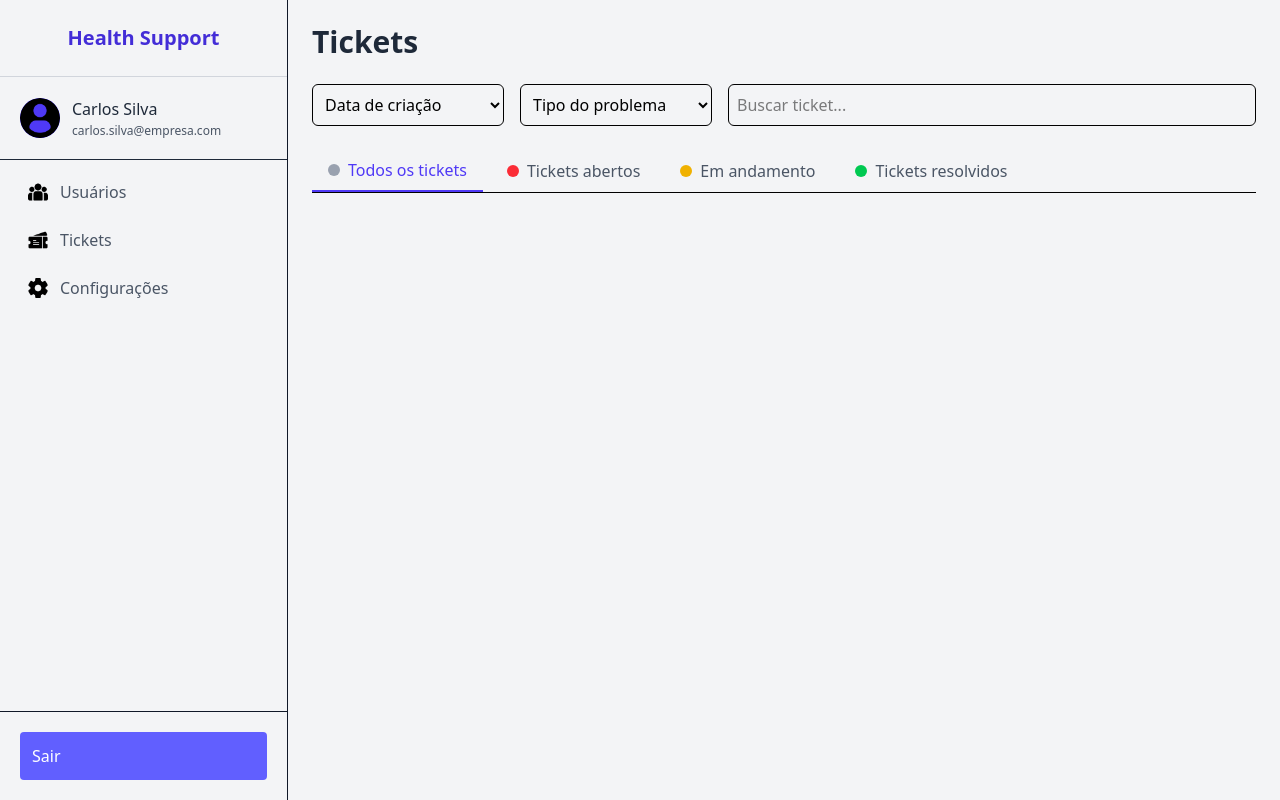
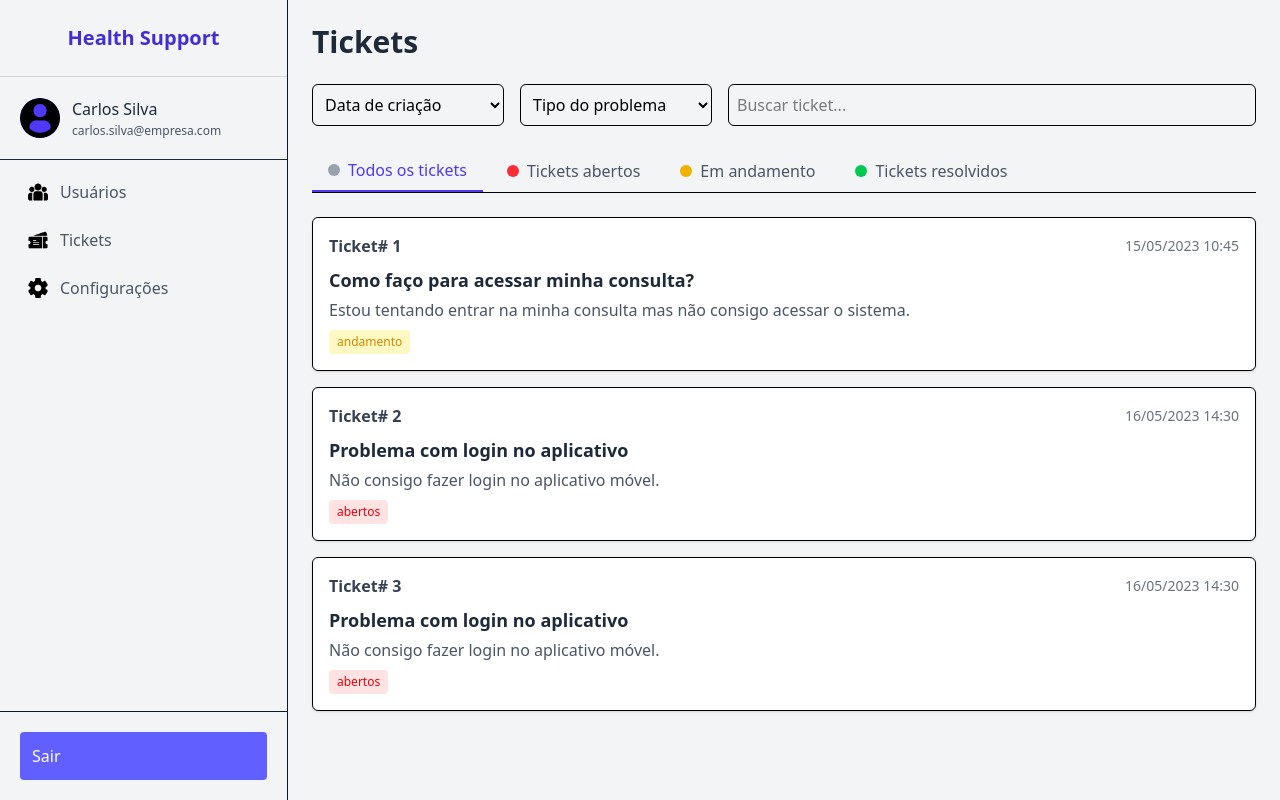
Before and after one commit to Challenge-Fiap-1TDSPX-2025/front-challenge-react, a React (Vite) app: page /dashboard in a window 1280 px wide. Built offline with nearby package versions, Linux system fonts and the light colour scheme.

Commit message:
feat: lista de tickets

```diff
--- a/src/components/faq-section.tsx
+++ b/src/components/faq-section.tsx
@@ -70,13 +70,13 @@ export function FaqSection() {
   return (
     <section className="w-full py-12 bg-[#add2f7] min-h-[70vh]">
       <div className="container mx-auto px-5 flex flex-col items-center">
-        {/* Seu "cabecalho-secao" com Tailwind */}
+
         <div className="text-center mb-8">
           <h1 className="text-5xl font-bold text-gray-800">FAQ</h1>
           <p className="text-xl text-gray-600">Perguntas Frequentes</p>
         </div>
 
-        {/* Seu "lista-faq" agora é dinâmico */}
+
         <div className="w-full max-w-4xl">
           {faqData.map((item) => (
             <CardPerguntas
@@ -84,7 +84,7 @@ export function FaqSection() {
               id={item.id}
               question={item.question}
               answer={item.answer}
-              isOpen={openId === item.id} // A mágica acontece aqui
+              isOpen={openId === item.id}
               onClick={() => handleItemClick(item.id)}
             />
           ))}
--- /dev/null
+++ b/src/components/ticket-list.tsx
@@ -0,0 +1,16 @@
+import { Ticket } from "../components/ticket"; // 👈 aqui sim importa
+import type{ TicketProps } from "../types/ticket";
+
+interface TicketListProps {
+  tickets: TicketProps[];
+}
+
+export function TicketList({ tickets }: TicketListProps) {
+  return (
+    <div className="space-y-4">
+      {tickets.map((ticket) => (
+        <Ticket key={ticket.id} {...ticket} />
+      ))}
+    </div>
+  );
+}
--- /dev/null
+++ b/src/components/ticket.tsx
@@ -0,0 +1,26 @@
+import type { TicketProps } from "../types/ticket";
+
+export function Ticket({ id, title, description, status, date }: TicketProps) {
+  return (
+    <div className="bg-white shadow p-4 rounded-md border">
+      <div className="flex justify-between items-center mb-2">
+        <span className="font-semibold text-gray-700">Ticket# {id}</span>
+        <span className="text-sm text-gray-500">{date}</span>
+      </div>
+      <h3 className="text-lg font-bold text-gray-800 mb-1">{title}</h3>
+      <p className="text-gray-600">{description}</p>
+      <span
+        className={`inline-block mt-2 px-2 py-1 text-xs rounded
+          ${status === "abertos"
+            ? "bg-red-100 text-red-600"
+            : status === "andamento"
+            ? "bg-yellow-100 text-yellow-600"
+            : status === "resolvidos"
+            ? "bg-green-100 text-green-600"
+            : "bg-gray-100 text-gray-600"}`}
+      >
+        {status}
+      </span>
+    </div>
+  );
+}
--- a/src/pages/dashboard.tsx
+++ b/src/pages/dashboard.tsx
@@ -1,37 +1,36 @@
 import { useState } from "react";
 import Sidebar from "../components/side-bar";
+import type { TicketProps } from "../types/ticket";
+import { TicketList } from "../components/ticket-list";
 
 export function Dashboard() {
   const [activeTab, setActiveTab] = useState("todos");
 
-  const tickets = [
+  const tickets: TicketProps[] = [
     {
       id: 1,
       title: "Como faço para acessar minha consulta?",
-      description:
-        "Estou tentando entrar na minha consulta mas não consigo acessar o sistema. Poderiam me ajudar?",
+      description: "Estou tentando entrar na minha consulta mas não consigo acessar o sistema.",
       status: "andamento",
       date: "15/05/2023 10:45",
     },
     {
       id: 2,
       title: "Problema com login no aplicativo",
-      description:
-        "Não consigo fazer login no aplicativo móvel. A senha está correta, mas o sistema não reconhece meu usuário.",
+      description: "Não consigo fazer login no aplicativo móvel.",
       status: "abertos",
       date: "16/05/2023 14:30",
     },
     {
       id: 3,
-      title: "Não recebi o link da minha consulta.",
-      description:
-        "Olá, gostaria de saber se o link da minha consulta já foi enviado. Não recebi nada até agora. Tem como verificar?",
-      status: "resolvidos",
-      date: "14/05/2023 09:15",
+      title: "Problema com login no aplicativo",
+      description: "Não consigo fazer login no aplicativo móvel.",
+      status: "abertos",
+      date: "16/05/2023 14:30",
     },
   ];
 
-  // Filtra os tickets com base na aba ativa
+
   const filteredTickets =
     activeTab === "todos"
       ? tickets
@@ -80,7 +79,7 @@ export function Dashboard() {
                     : "text-gray-600 hover:text-gray-800"
                 }`}
             >
-              {/* Indicador colorido */}
+
               <span
                 className={`w-3 h-3 rounded-full
                   ${status === "todos"
@@ -92,7 +91,6 @@ export function Dashboard() {
                     : "bg-green-500"}`}
               ></span>
 
-              {/* Texto */}
               {status === "todos"
                 ? "Todos os tickets"
                 : status === "andamento"
@@ -102,7 +100,7 @@ export function Dashboard() {
           ))}
         </div>
 
-
+        <TicketList tickets={tickets} />
       </main>
     </div>
   );
--- /dev/null
+++ b/src/types/ticket.ts
@@ -0,0 +1,7 @@
+export interface TicketProps {
+  id: number;
+  title: string;
+  description: string;
+  status: "todos" | "abertos" | "andamento" | "resolvidos";
+  date: string;
+}
```
